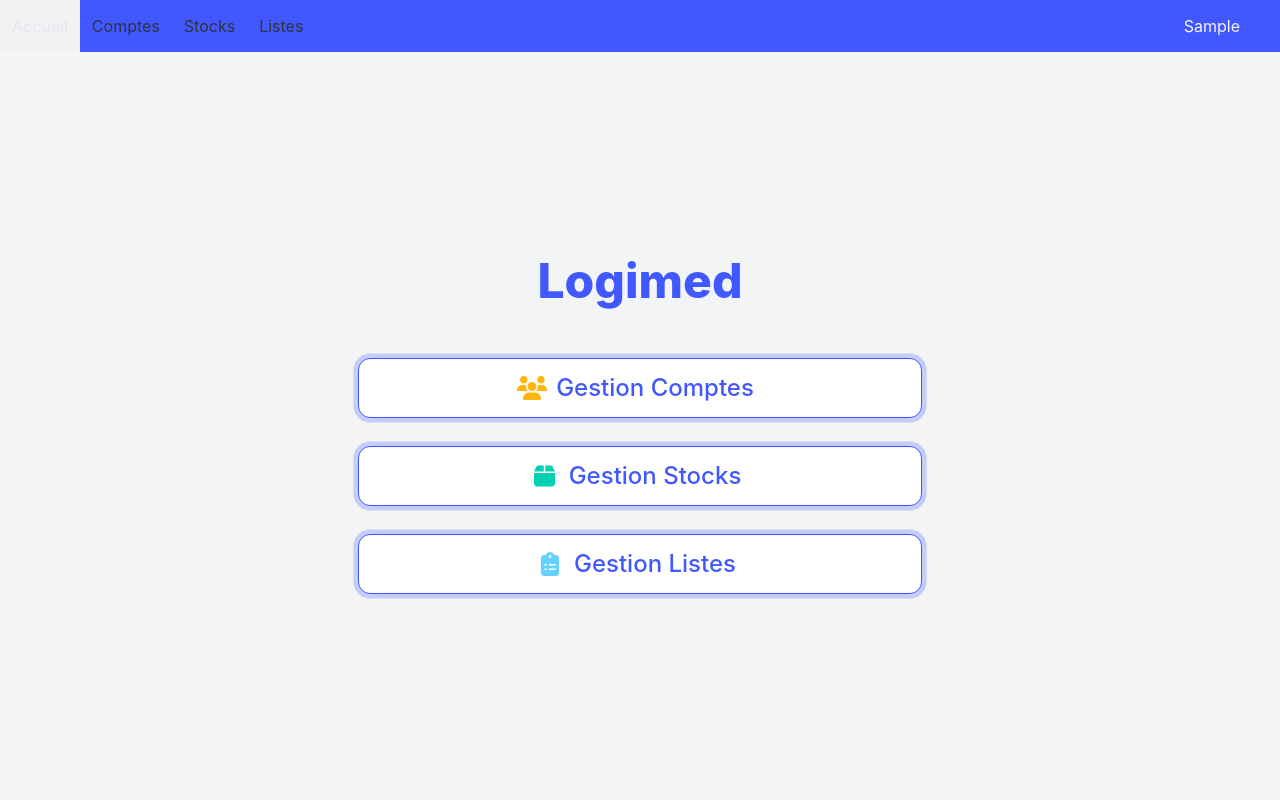
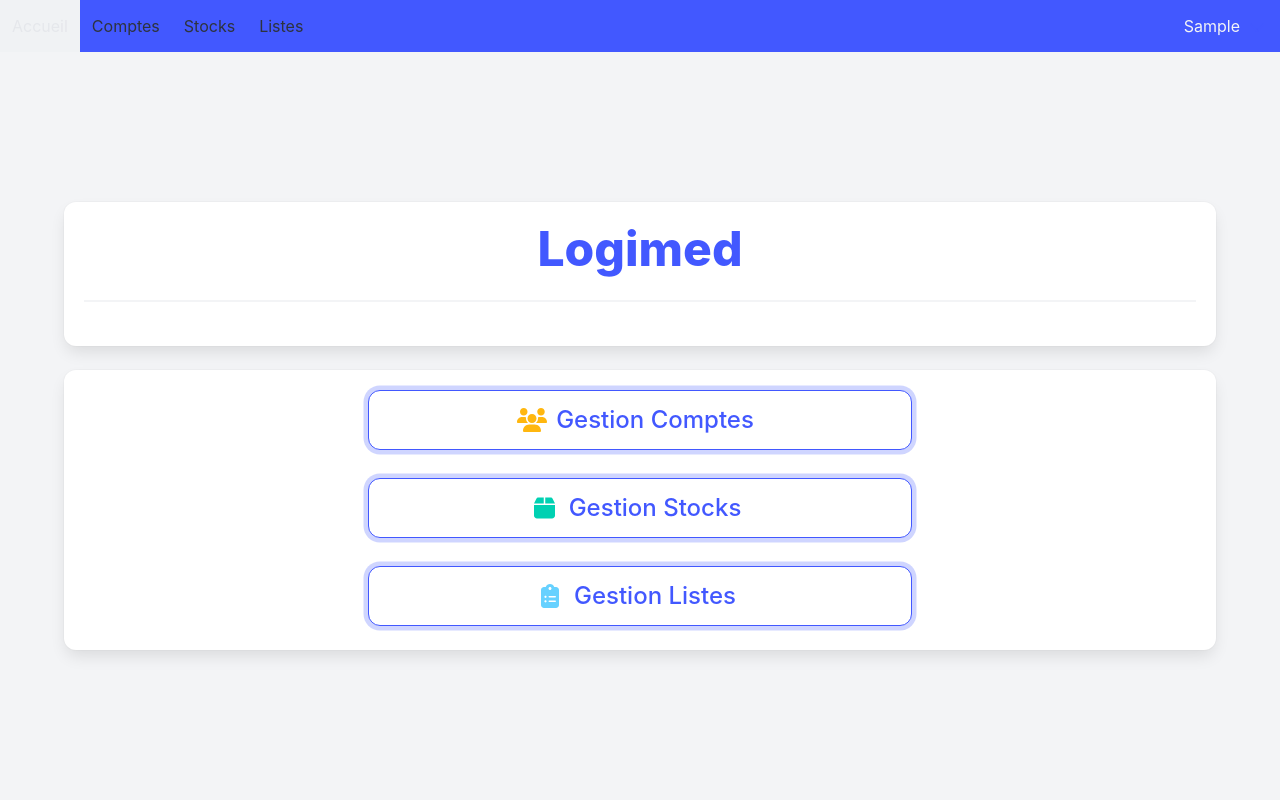
Before and after one commit to Rom5555/Application_FFR_finale, a Django app: page /admin_base/index/ in a window 1280 px wide. Run offline with Django 5.2, Linux system fonts and the light colour scheme; the visitor is signed in with stand-in values (Sample User, id 1); some libraries are stand-ins or nearby versions.

Commit message:
Application_FFR_V9

```diff
--- a/admin_base/templates/admin_base/index.html
+++ b/admin_base/templates/admin_base/index.html
@@ -2,8 +2,12 @@
 {% load crispy_forms_tags %}
 {% block content %}
 
+        <div class="box">
         <h1 class="title has-text-centered is-1 has-text-link">Logimed</h1>
         <hr>
+        </div>
+
+        <div class="box">
         <div class="columns is-centered">
             <div class="column is-half has-text-centered">
                 <a href="{% url 'admin_compte:user_list' %}" class="button has-text-link is-focused is-large is-fullwidth mb-1">
@@ -35,6 +39,7 @@
                 </a>
             </div>
         </div>
+        </div>
 
 
 {% endblock content %}
--- a/user_liste/templates/ma_liste.html
+++ b/user_liste/templates/ma_liste.html
@@ -44,9 +44,11 @@
                                                 <button class="button is-primary is-focused is-small has-text-light" name="quantity_updated" type="submit">
                                                 <span class="icon is-small">
                                                     <i class="fas fa-check"></i>
-                                                </span></button>                                    </div>
+                                                </span>
+                                                </button>
+                                    </div>
                                 </div>
-                                </form>
+                            </form>
                             </td>
                     </tr>
                 {% endfor %}
```
Also changed, not shown: user_liste/templates/index_utilisateur.html (+6 -4 lines), 1 other file.
